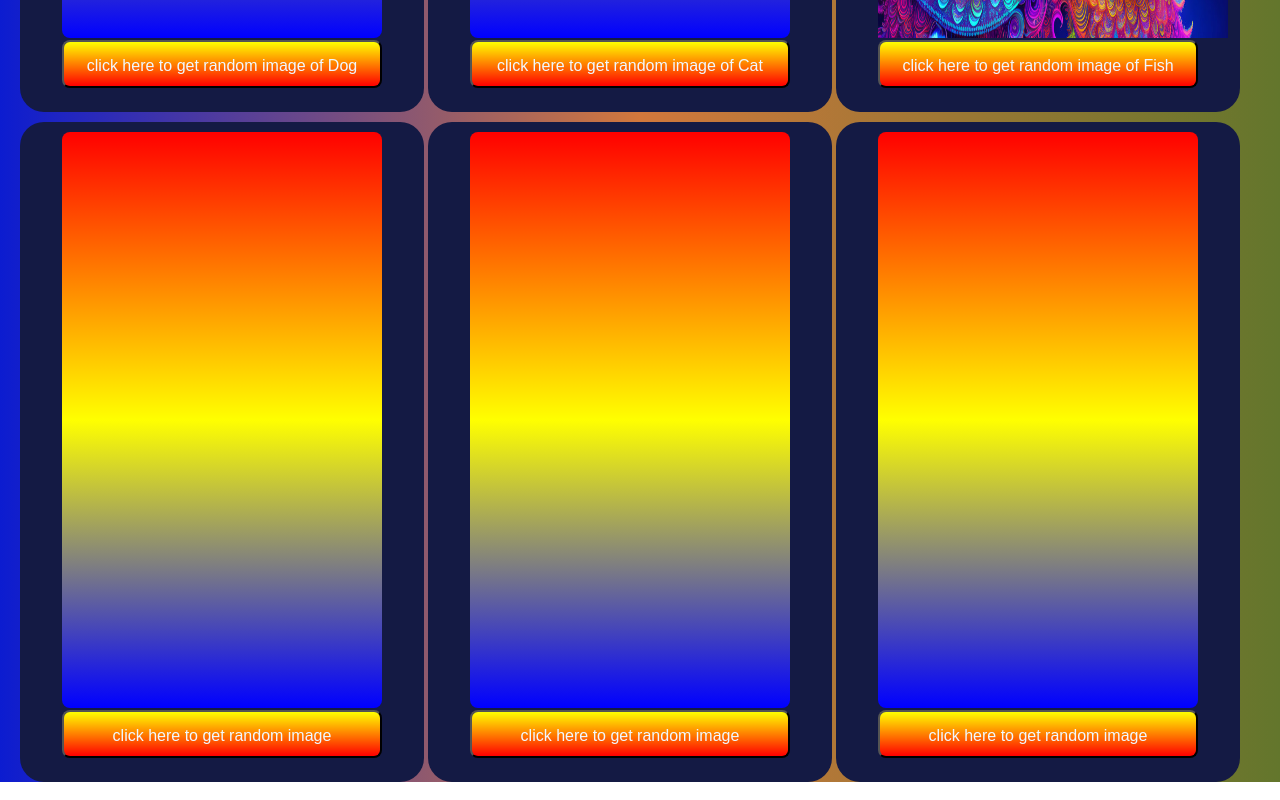
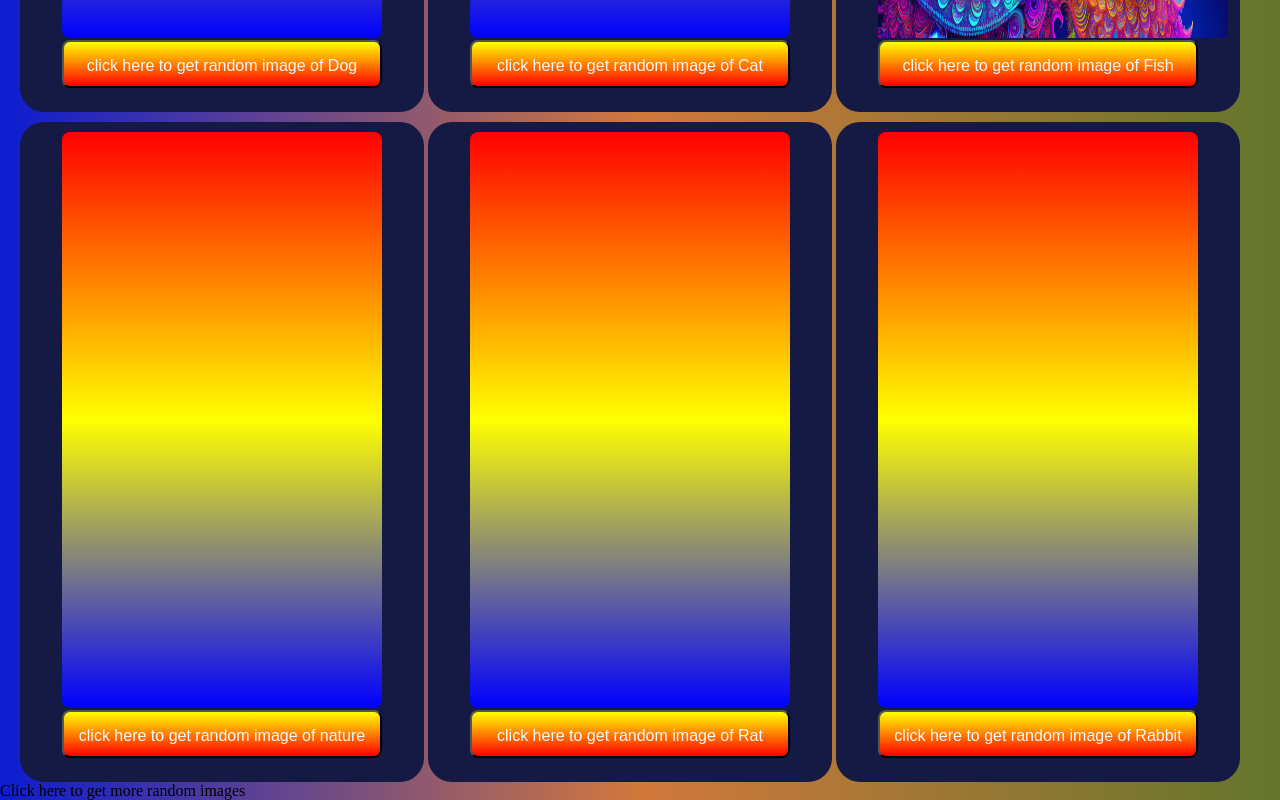
Before and after one commit to Parvezalimd/Get_random_img, a plain HTML site: page index.html in a window 1280 px wide. Shown: the part 615-1415 px from the top of the page. Drawn offline with Linux system fonts and the light colour scheme.

Commit message:
Update index.html

```diff
--- a/index.html
+++ b/index.html
@@ -51,7 +51,7 @@
             <img src="" alt="" id="nature_img">
         </div>
         <footer>
-            <button class="nature_btn">click here to get random image</button>
+            <button class="nature_btn">click here to get random image of nature</button>
         </footer>
     </div>
 
@@ -61,7 +61,7 @@
             <img src="" alt="" id="rat_img">
         </div>
         <footer>
-            <button class="rat_btn">click here to get random image</button>
+            <button class="rat_btn">click here to get random image of Rat</button>
         </footer>
     </div>
 
@@ -71,11 +71,11 @@
             <img src="" alt="" id="rabbit_img">
         </div>
         <footer>
-            <button class="rabbit_btn">click here to get random image</button>
+            <button class="rabbit_btn">click here to get random image of Rabbit</button>
         </footer>
     </div>
  </div>
-
+<div class="get_more">Click here to get more random images</div>
 
  <link rel="stylesheet" href="https://cdnjs.cloudflare.com/ajax/libs/font-awesome/4.7.0/css/font-awesome.min.css">
     <script src="index.js"></script>
```
